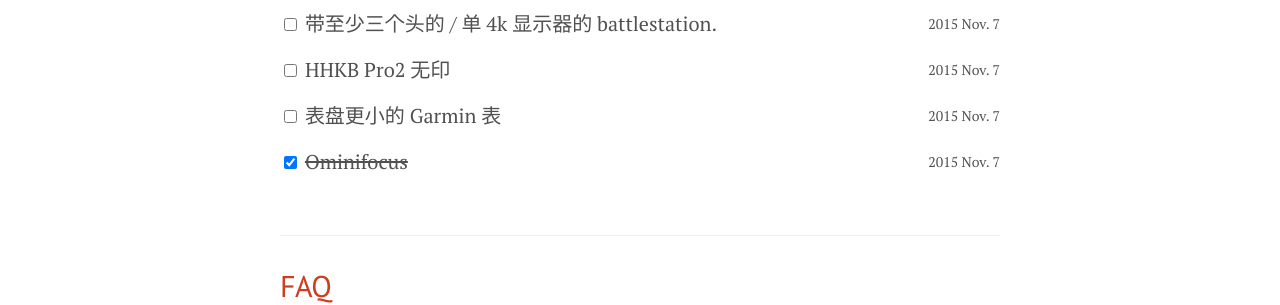
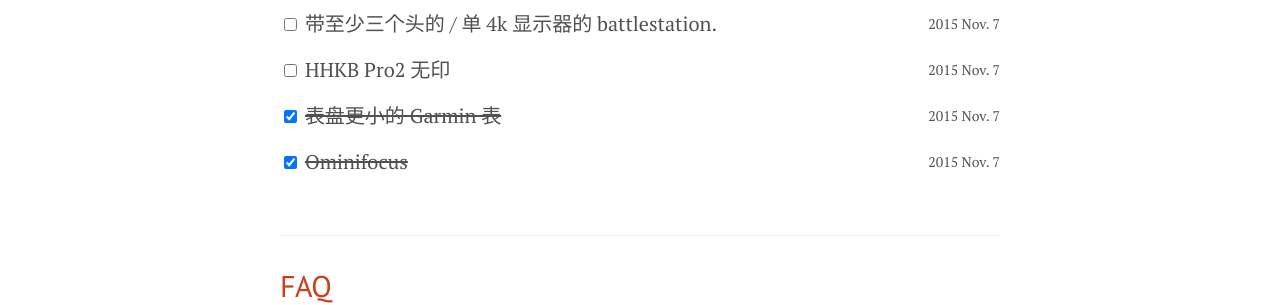
Before and after one commit to bcho/youknowmymind, a Jekyll site: the page built from wishlist/index.html, in a window 1280 px wide. Shown: the part 885-1190 px from the top of the page. Built offline with Jekyll 4.4.1, drawn with Linux system fonts in a browser that asks for light colours.

Commit message:
update wishlist

```diff
--- a/wishlist/index.html
+++ b/wishlist/index.html
@@ -80,7 +80,7 @@
       <span class="checklist-meta">2015 Nov. 7</span>
     </li>
     <li class="checklist-item">
-      <input type="checkbox" class="checklist-box">
+      <input type="checkbox" class="checklist-box" checked>
       <span class="checklist-desc">表盘更小的 Garmin 表</span>
       <span class="checklist-meta">2015 Nov. 7</span>
     </li>
```
